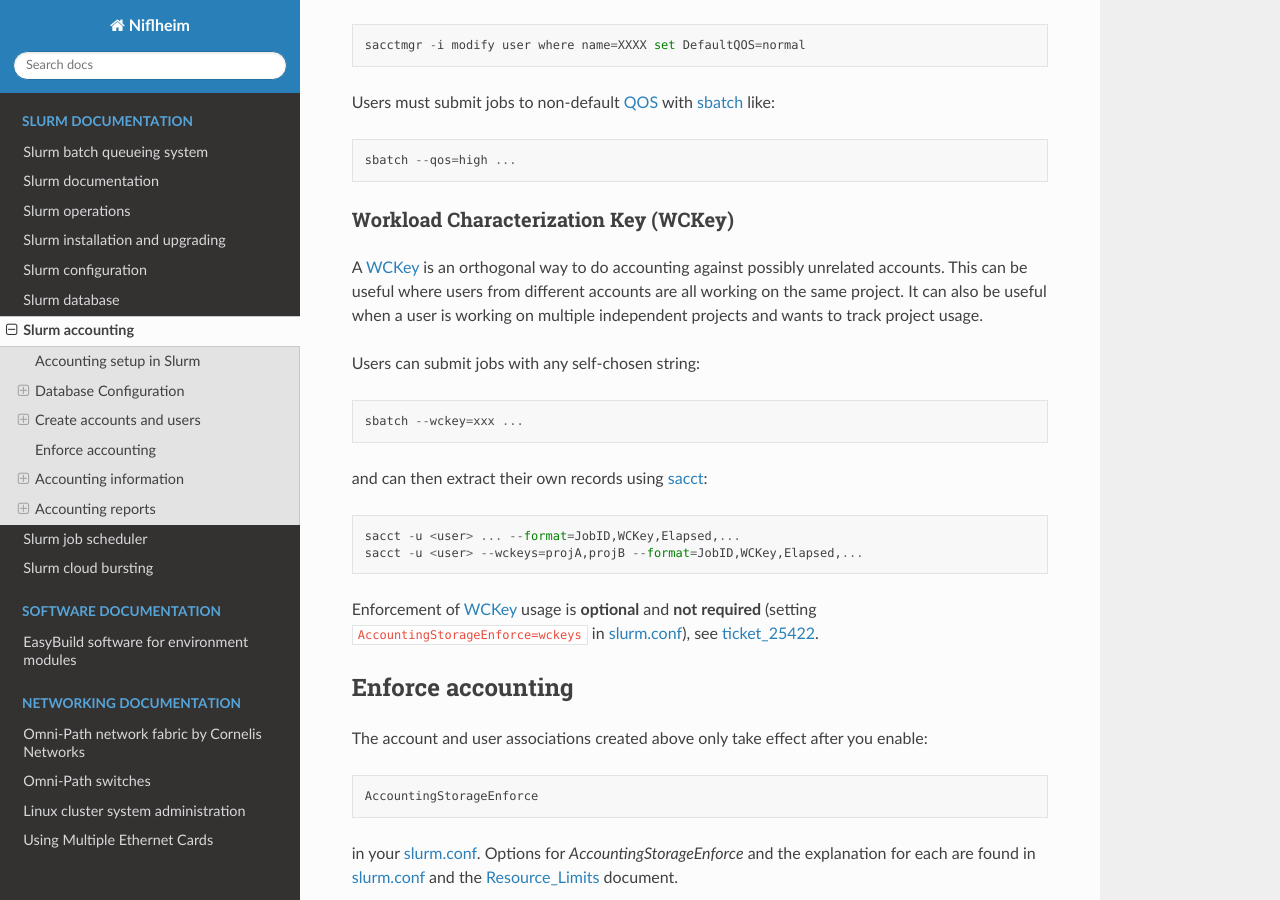
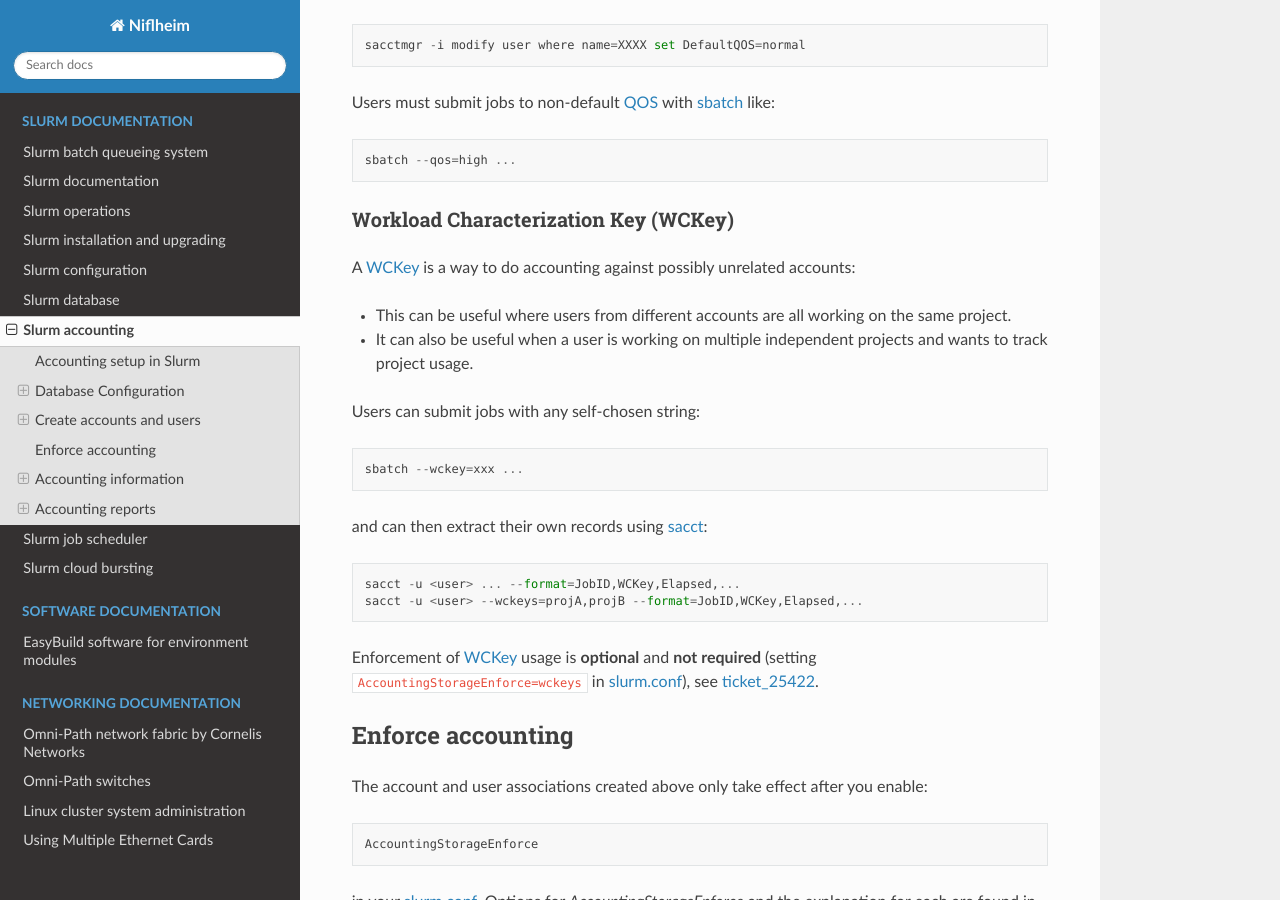
Before and after one commit to OleHolmNielsen/Niflheim_system, a Sphinx documentation site: the page built from docs/Slurm_accounting.rst, in a window 1280 px wide and 900 px high, scrolled down 8869 px. Built offline with Sphinx 7.4.7 and the Read the Docs theme 3.1.0, drawn with Linux system fonts in a browser that asks for light colours.

Commit message:
Formatting

```diff
--- a/docs/Slurm_accounting.rst
+++ b/docs/Slurm_accounting.rst
@@ -369,9 +369,11 @@ Users must submit jobs to non-default QOS_ with sbatch_ like::
 Workload Characterization Key (WCKey)
 -------------------------------------
 
-A WCKey_ is an orthogonal way to do accounting against possibly unrelated accounts.
-This can be useful where users from different accounts are all working on the same project.
-It can also be useful when a user is working on multiple independent projects and wants to track project usage.
+A WCKey_ is a way to do accounting against possibly unrelated accounts:
+
+* This can be useful where users from different accounts are all working on the same project.
+
+* It can also be useful when a user is working on multiple independent projects and wants to track project usage.
 
 Users can submit jobs with any self-chosen string::
 
@@ -382,8 +384,8 @@ and can then extract their own records using sacct_::
   sacct -u <user> ... --format=JobID,WCKey,Elapsed,...
   sacct -u <user> --wckeys=projA,projB --format=JobID,WCKey,Elapsed,...
 
-Enforcement of WCKey_ usage is **optional** and **not required** (setting ``AccountingStorageEnforce=wckeys`` in slurm.conf_),
-see ticket_25422_.
+Enforcement of WCKey_ usage is **optional** and **not required**
+(setting ``AccountingStorageEnforce=wckeys`` in slurm.conf_), see ticket_25422_.
 
 .. _WCKey: https://slurm.schedmd.com/wckey.html
 .. _ticket_25422: https://support.schedmd.com/show_bug.cgi?id=25422
```
